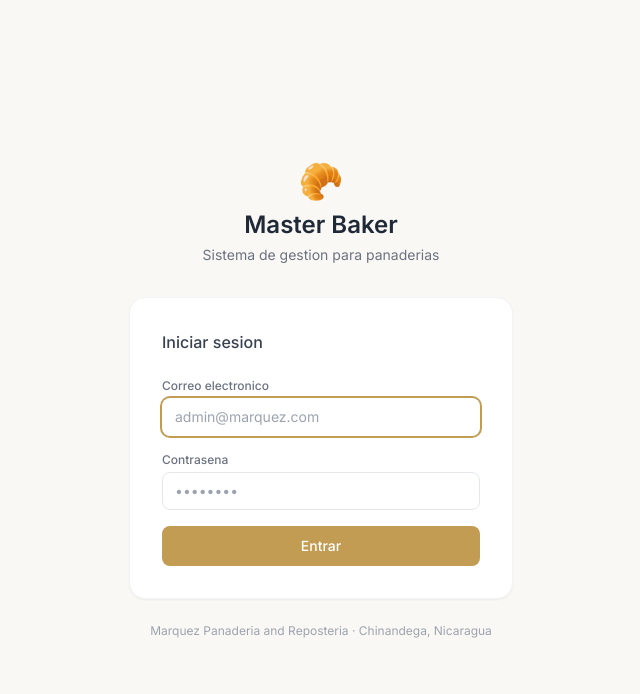
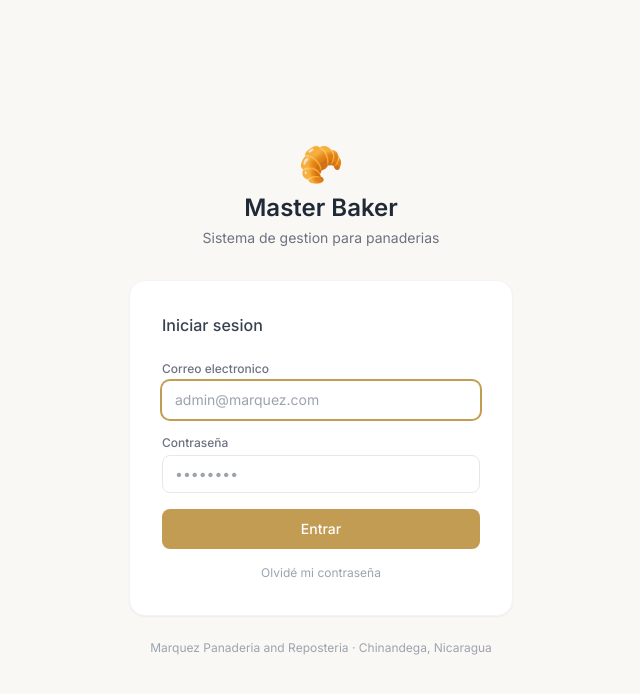
Before and after one commit to mario20407-cell/master-baker, a React (Vite) app in the folder frontend/: page /login in a window 1280 px wide. Shown: the top 694 px of the page, without its empty margins (319-959 px from the left). Built offline with nearby package versions, Linux system fonts and the light colour scheme; no server answers.

Commit message:
feat: logout en sidebar, nombre usuario en header, olvide contrasena en login

```diff
--- a/frontend/src/pages/Login.jsx
+++ b/frontend/src/pages/Login.jsx
@@ -12,7 +12,7 @@ export default function Login() {
 
   const handleSubmit = async (e) => {
     e.preventDefault()
-    if (!email || !password) { toast.error('Ingresa tu email y contrasena'); return }
+    if (!email || !password) { toast.error('Ingresa tu email y Contraseña'); return }
     setCargando(true)
     try {
       await login(email.trim(), password)
@@ -42,7 +42,7 @@ export default function Login() {
                 placeholder="admin@marquez.com" autoComplete="email" autoFocus disabled={cargando} />
             </div>
             <div className="form-group">
-              <label className="form-label">Contrasena</label>
+              <label className="form-label">Contraseña</label>
               <input type="password" value={password} onChange={e => setPassword(e.target.value)}
                 placeholder="••••••••" autoComplete="current-password" disabled={cargando} />
             </div>
@@ -55,6 +55,7 @@ export default function Login() {
                 </>
               ) : 'Entrar'}
             </button>
+            <button type="button" onClick={() => toast('Para restablecer tu contraseña, contacta al administrador del sistema')} className="w-full text-center text-xs text-gray-400 hover:text-gray-600 mt-2">Olvidé mi contraseña</button>
           </form>
         </div>
         <p className="text-center text-xs text-gray-400 mt-6">
```
